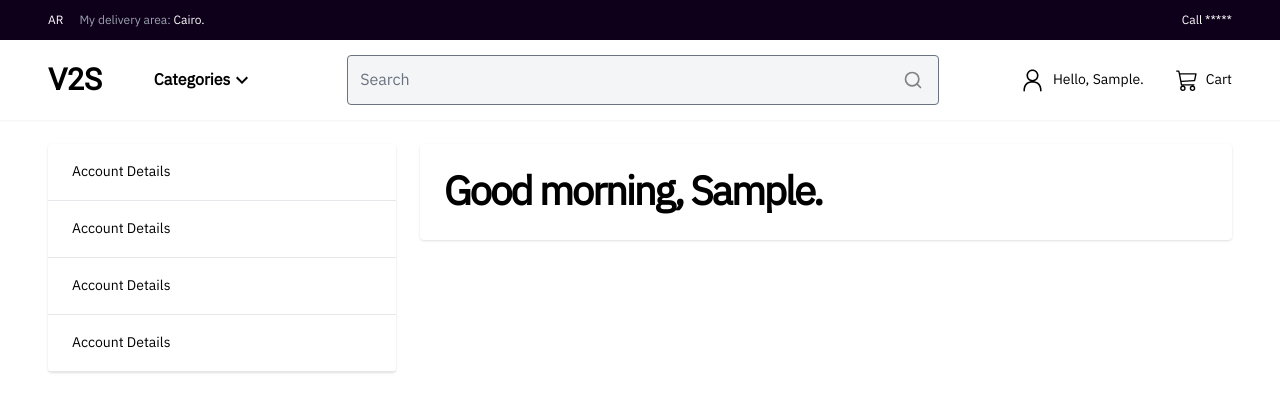
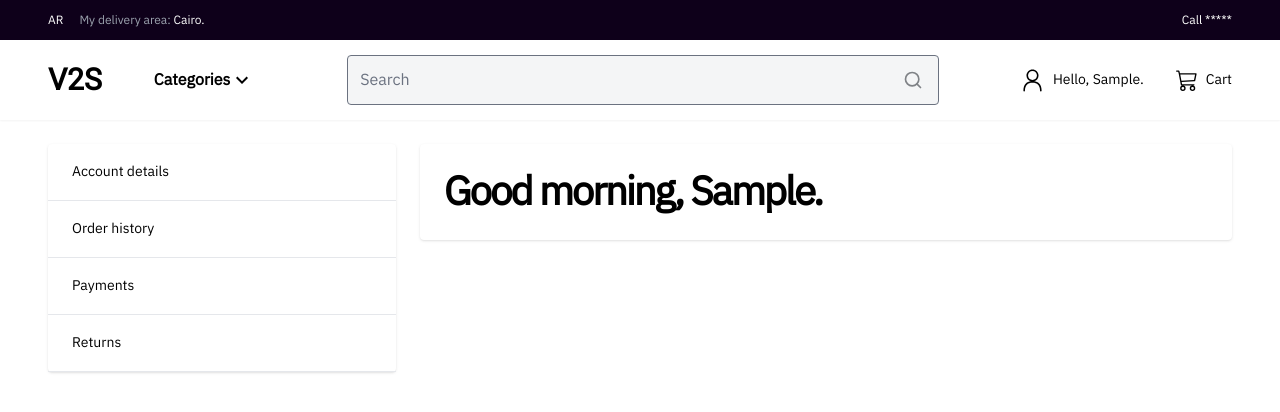
Before and after one commit to AhmedFady775/Ecomm-shop, a React (Vite) app: page /customer/account in a window 1280 px wide. Shown: the top 412 px of the page. Built offline with nearby package versions, Linux system fonts and the light colour scheme; sample sign-in values are in the browser's storage.

Commit message:
Adding checkout safe route

```diff
--- a/src/App.jsx
+++ b/src/App.jsx
@@ -16,6 +16,8 @@ const Login = lazy(() => import("./Pages/Auth/Login"));
 const Register = lazy(() => import("./Pages/Auth/Register"));
 const Account = lazy(() => import("./Pages/Customer/Account"));
 
+import ChechoutRoute from "./components/SecureRoutes/ChechoutRoute";
+
 function App() {
   const location = useLocation();
 
@@ -28,7 +30,14 @@ function App() {
       <div>
         <Suspense fallback={<LinearProgress />} fallbackMinDurationMs={1500}>
           <Routes>
-            <Route path="/checkout" element={<Checkout />} />
+            <Route
+              path="/checkout"
+              element={
+                <ChechoutRoute>
+                  <Checkout />
+                </ChechoutRoute>
+              }
+            />
             <Route path="/login" element={<Login />} />
             <Route path="/register" element={<Register />} />
           </Routes>
--- a/src/Pages/Customer/CustomerNav.jsx
+++ b/src/Pages/Customer/CustomerNav.jsx
@@ -10,33 +10,33 @@ function CustomerNav() {
           className=" text-sm font-normal leading-5 tracking-[0] hover:bg-[#f4f5f6]"
         >
           <li className="flex flex-row items-center justify-between px-[24px] py-[10px] border-b h-[57px]">
-            Account Details
+            Account details
           </li>
         </Link>
 
         <Link
-          to="/customer/account"
+          to="/customer/orderhistory"
           className=" text-sm font-normal leading-5 tracking-[0] hover:bg-[#f4f5f6]"
         >
           <li className="flex flex-row items-center justify-between px-[24px] py-[10px] border-b h-[57px]">
-            Account Details
+            Order history
           </li>
         </Link>
 
         <Link
-          to="/customer/account"
+          to="/customer/payments"
           className="text-sm font-normal leading-5 tracking-[0] hover:bg-[#f4f5f6]"
         >
           <li className="flex flex-row items-center justify-between px-[24px] py-[10px] border-b h-[57px]">
-            Account Details
+            Payments
           </li>
         </Link>
         <Link
-          to="/customer/account"
+          to="/customer/returns"
           className=" text-sm font-normal leading-5 tracking-[0] hover:bg-[#f4f5f6]"
         >
           <li className="flex flex-row items-center justify-between px-[24px] py-[10px] border-b h-[57px]">
-            Account Details
+            Returns
           </li>
         </Link>
       </ul>
--- /dev/null
+++ b/src/components/SecureRoutes/ChechoutRoute.jsx
@@ -0,0 +1,13 @@
+import React, { useContext } from "react";
+import { Navigate } from "react-router-dom";
+import { Store } from "../../redux/Store";
+
+export default function ChechoutRoute({ children }) {
+  const { state } = useContext(Store);
+  const {
+    cart: { cartItems },
+    userInfo,
+  } = state;
+  console.log(cartItems);
+  return userInfo && cartItems.length !== 0 ? children : <Navigate to="/" />;
+}
```
